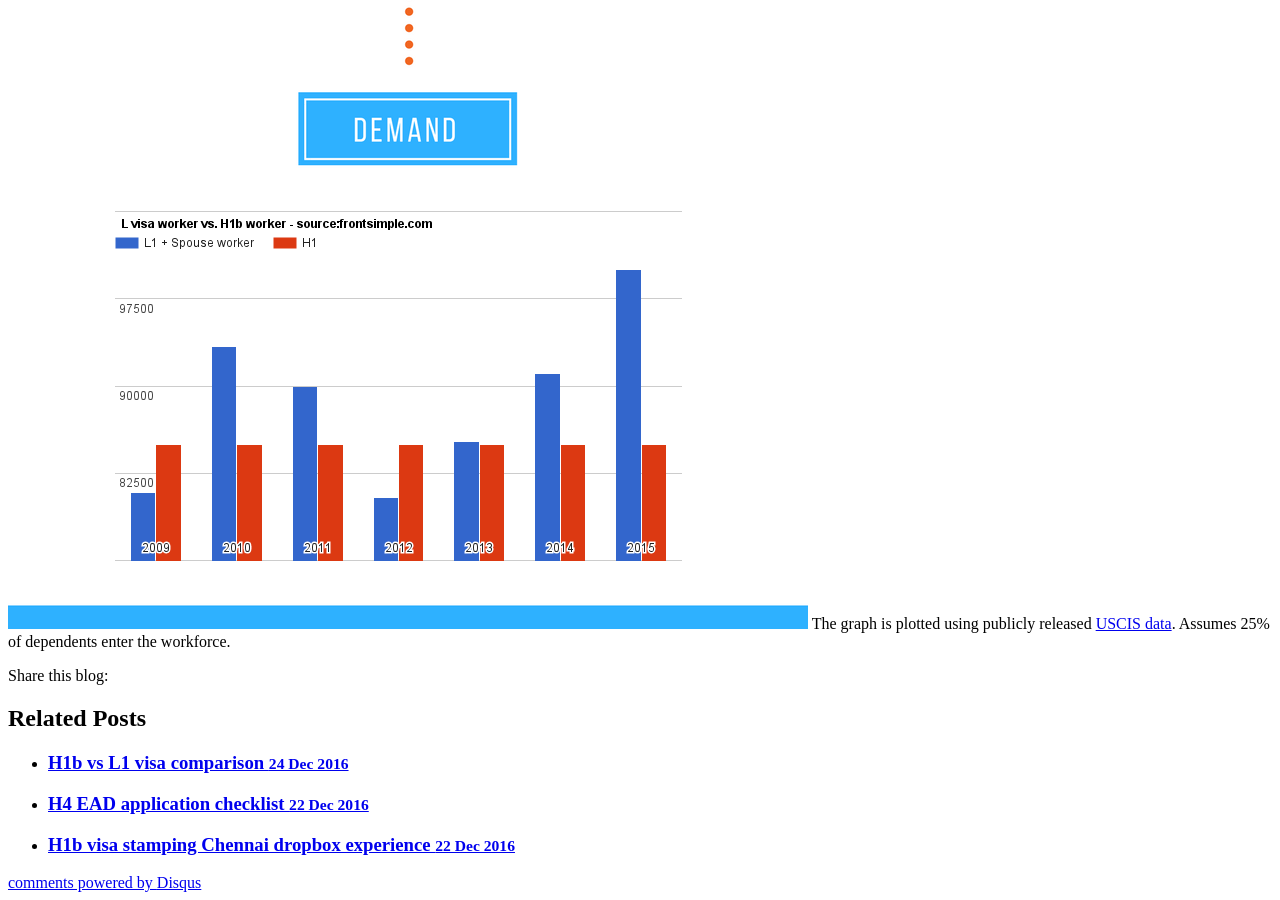
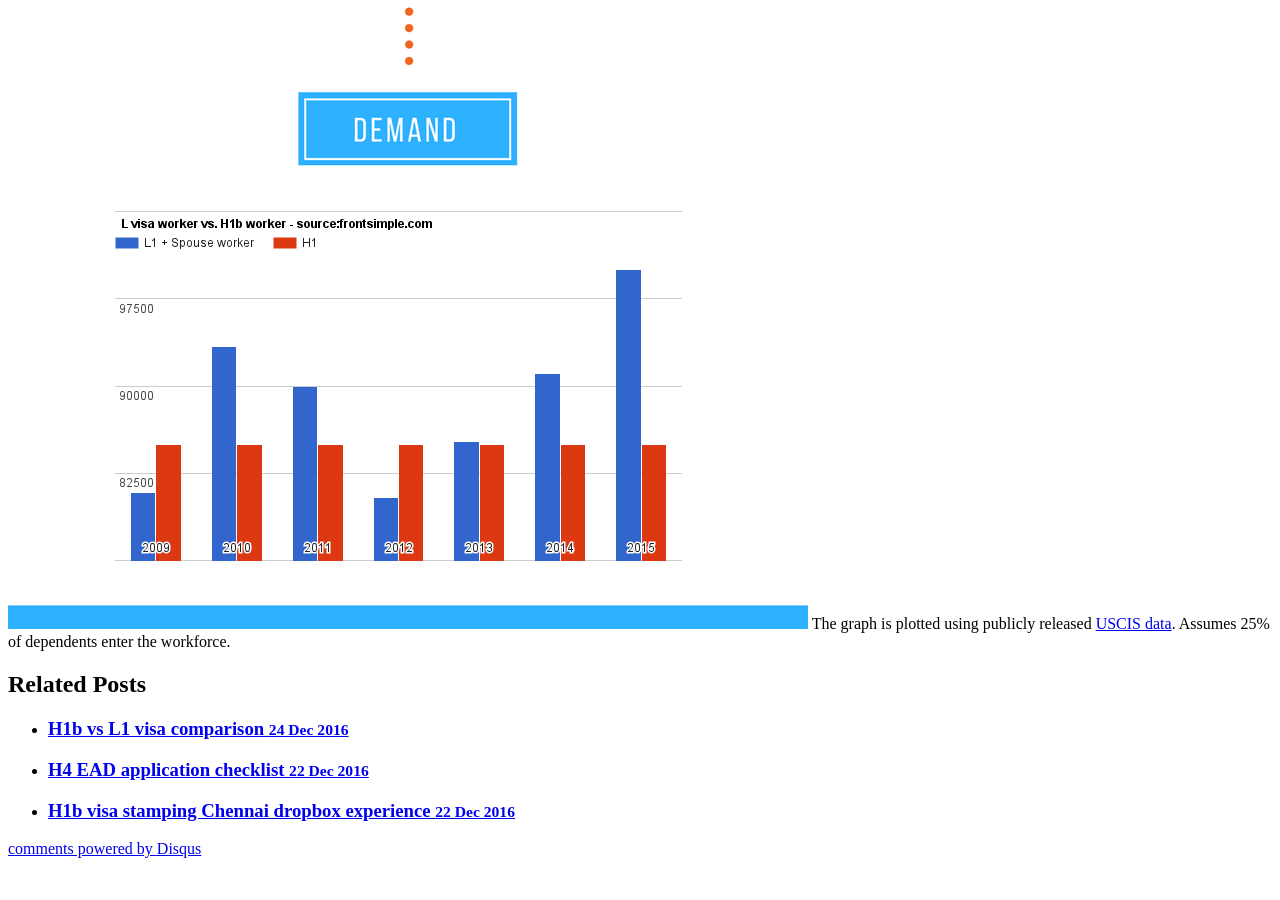
Before and after one commit to gitforwork2/gitforwork.github.io, a Jekyll site: the page built from _posts/2017-1-17-H1b-vs-L1-infographic.md, in a window 1280 px wide and 900 px high, scrolled down 1769 px. Built offline with Jekyll 4.4.1, drawn with Linux system fonts in a browser that asks for light colours; comment, search, counter and statistics services are not loaded; after the commit the page ends 2635 px from its top, so only the background shows below that.

```diff
--- a/_layouts/post.html
+++ b/_layouts/post.html
@@ -22,7 +22,7 @@
   {% if page.toc %}<div class="toc" id="toc"></div> {% endif %}
   {{ content }}
 </article>
-<span class="post-date">Share this blog: </span>
+<!--<span class="post-date">Share this blog: </span>-->
 {% comment %}
 {% endcomment %}
 <div class="related">
```
